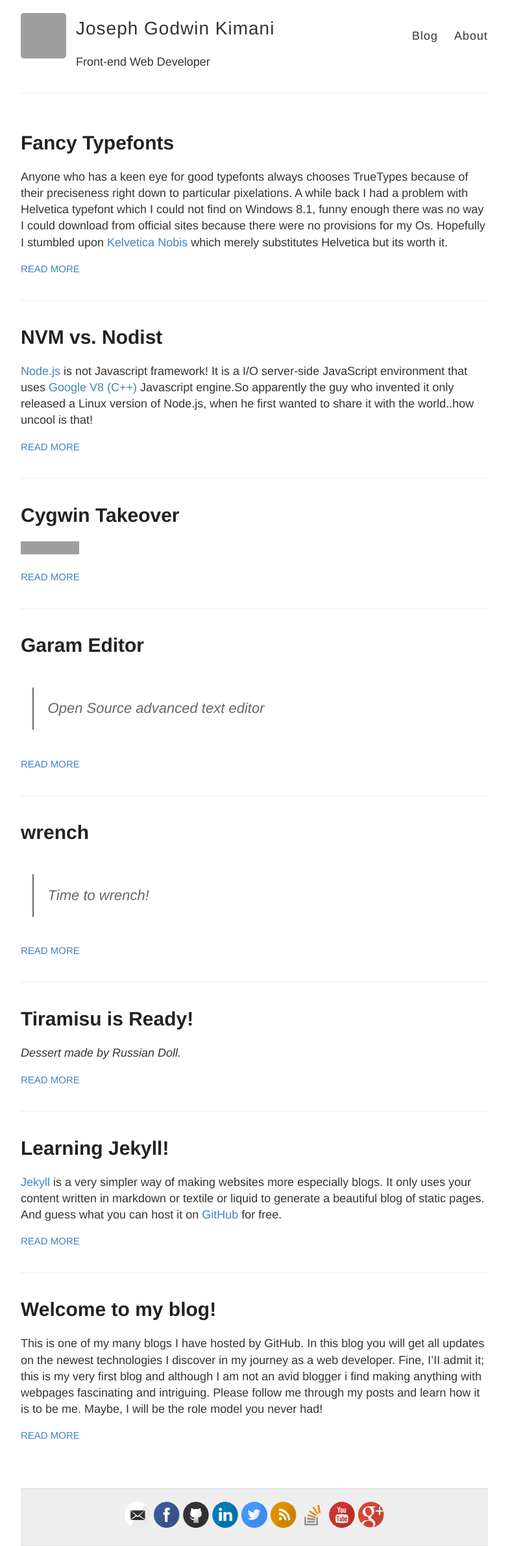
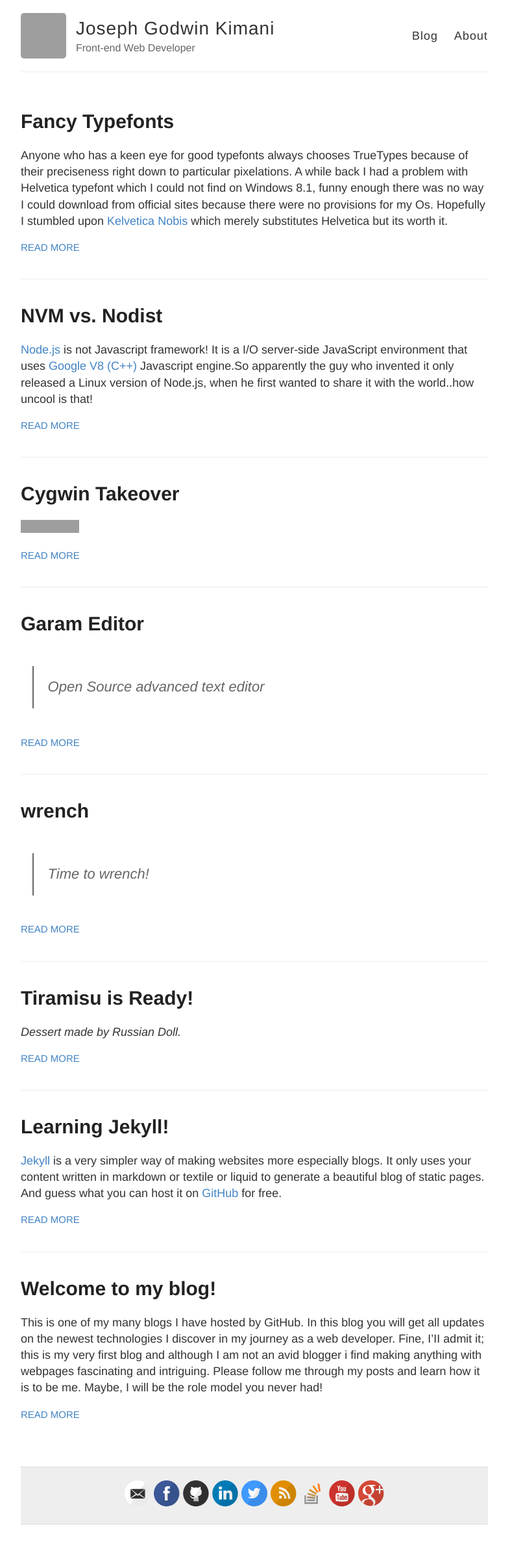
Before and after one commit to Gochojr/blogsite, a Jekyll site: the page built from index.html, in a window 1280 px wide. Shown: the whole page at 65% size, without its empty margins (248-1031 px from the left). Built offline with Jekyll 4.4.1, drawn with Linux system fonts in a browser that asks for light colours; Markdown is read by kramdown in place of the engine named in the settings; comment, search, counter and statistics services are not loaded; after the commit the page ends 2346 px from its top, so only the background shows below that; grey boxes are pictures that could not be loaded.

Commit message:
Changed Something

```diff
--- a/_layouts/default.html
+++ b/_layouts/default.html
@@ -29,9 +29,8 @@
 
           <div class="site-info">
             <h1 class="site-name"><a href="https://github.com/Gochojr">{{ site.name }}</a></h1>
-            <p class="http://gochojr.github.io/projects.html">{{ site.description }}</p>
-			 <!-- <p class="site-description">{{ site.description }}</p>
-			 <h1 class="site-name"><a href="{{ site.baseurl }}/">{{ site.name }}</a></h1> -->
+           	<p class="site-description">{{ site.description }}</p>
+			 <!--- <h1 class="site-name"><a href="{{ site.baseurl }}/">{{ site.name }}</a></h1> -->
 			</div>
 
           <nav>
```
